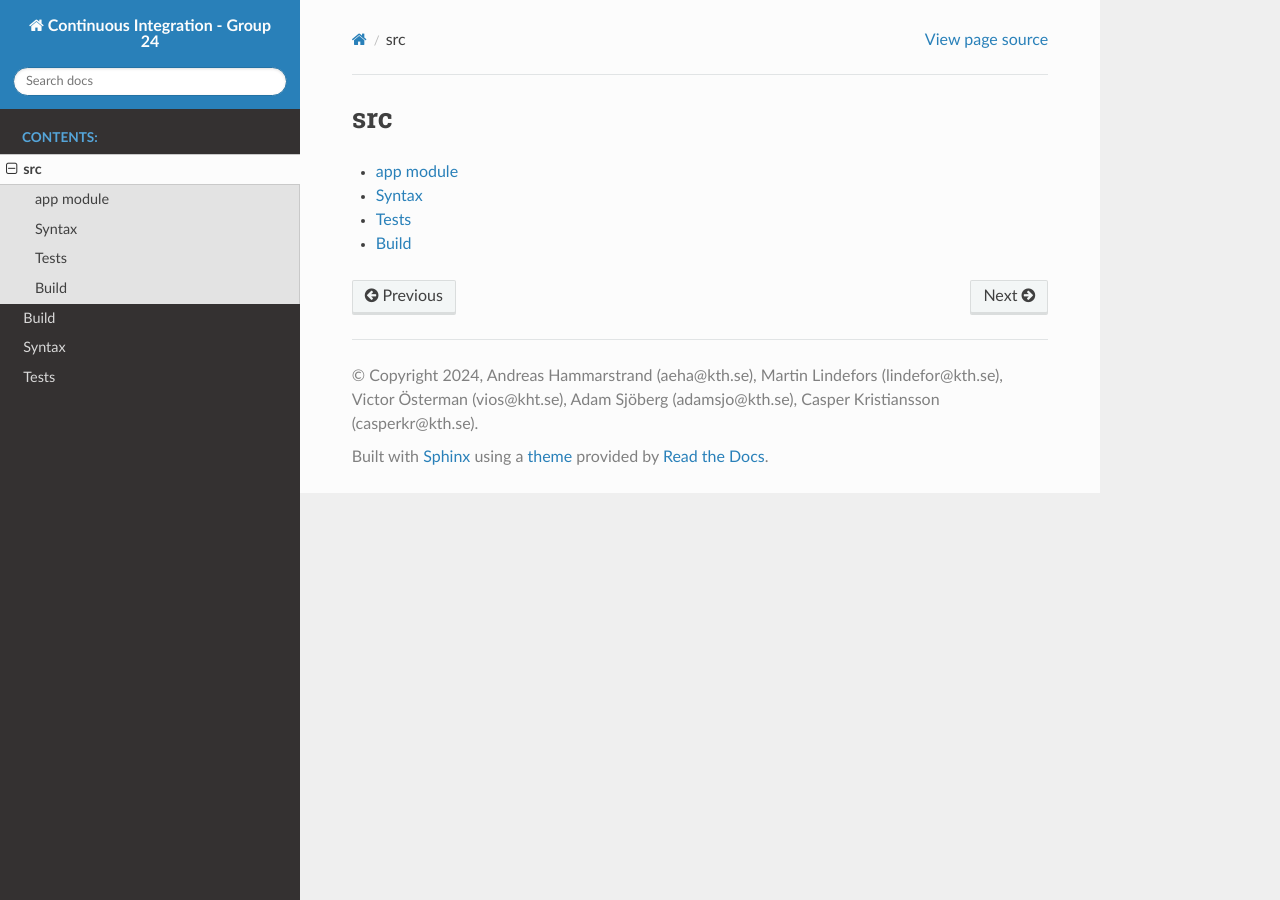
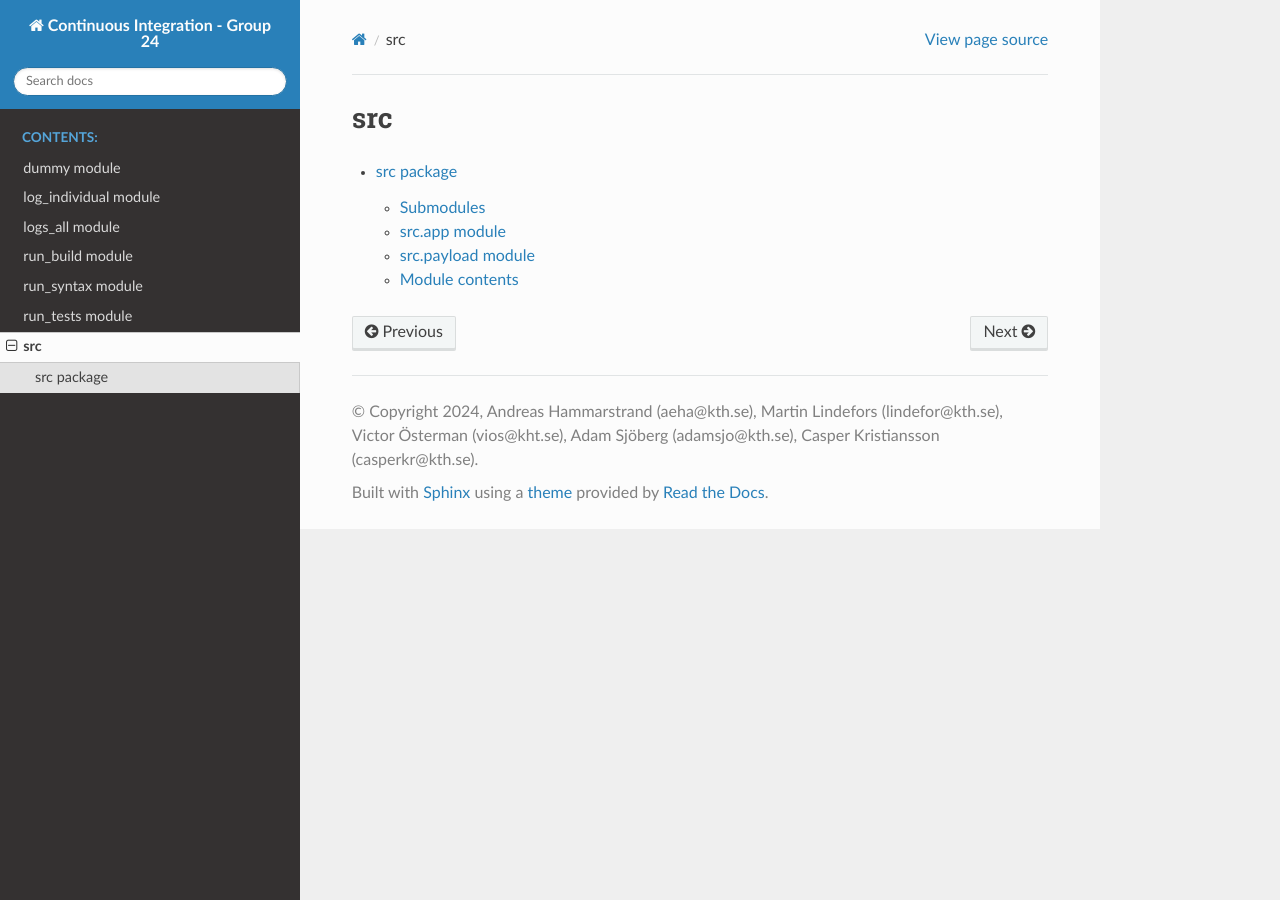
Before and after one commit to DD2480VT24-G24/DD2480G24-2, a Sphinx documentation site: the page built from docs/source/modules.rst, in a window 1280 px wide. Built offline with Sphinx 7.4.7 and the Read the Docs theme 2.0.0, drawn with Linux system fonts in a browser that asks for light colours; pages that are not in the unit, such as notebooks, are missing from menus.

Commit message:
Issue/#91 documentation add missing modules (#92)
Add missing modules to documentation

```diff
--- a/docs/source/conf.py
+++ b/docs/source/conf.py
@@ -28,11 +28,16 @@ pdf_documents = [('index', u'rst2pdf', u'Software Engineering Fundamentals Group
 # -- Options for HTML output -------------------------------------------------
 # https://www.sphinx-doc.org/en/master/usage/configuration.html#options-for-html-output
 
-html_theme = "sphinx_rtd_theme"
+html_theme = 'sphinx_rtd_theme'
 html_static_path = ['_static']
 
 # -- Path setup --------------------------------------------------------------
 import os
 import sys
 
+sys.path.insert(0, os.path.abspath('../..'))
+sys.path.insert(0, os.path.abspath('../../src/dummycode'))
+sys.path.insert(0, os.path.abspath('../../src/build'))
+sys.path.insert(0, os.path.abspath('../../src/logs'))
+sys.path.insert(0, os.path.abspath('../../src/utils'))
 sys.path.insert(0, os.path.abspath('../../src'))
--- a/docs/source/app.rst
+++ b/docs/source/dummy.rst
@@ -1,7 +1,7 @@
-app module
-==========
+dummy module
+============
 
-.. automodule:: app
+.. automodule:: dummy
    :members:
    :undoc-members:
    :show-inheritance:
--- /dev/null
+++ b/docs/source/log_individual.rst
@@ -0,0 +1,7 @@
+log\_individual module
+======================
+
+.. automodule:: log_individual
+   :members:
+   :undoc-members:
+   :show-inheritance:
--- a/docs/source/modules.rst
+++ b/docs/source/modules.rst
@@ -4,7 +4,4 @@ src
 .. toctree::
    :maxdepth: 4
 
-   app
-   syntax
-   tests
-   build
+   src
--- /dev/null
+++ b/docs/source/run_build.rst
@@ -0,0 +1,7 @@
+run\_build module
+=================
+
+.. automodule:: run_build
+   :members:
+   :undoc-members:
+   :show-inheritance:
--- /dev/null
+++ b/docs/source/run_syntax.rst
@@ -0,0 +1,7 @@
+run\_syntax module
+==================
+
+.. automodule:: run_syntax
+   :members:
+   :undoc-members:
+   :show-inheritance:
--- /dev/null
+++ b/docs/source/run_tests.rst
@@ -0,0 +1,7 @@
+run\_tests module
+=================
+
+.. automodule:: run_tests
+   :members:
+   :undoc-members:
+   :show-inheritance:
```
Also changed, not shown: docs/source/build.rst (deleted, +0 -7 lines), docs/source/index.rst (+11 -8 lines), docs/source/logs_all.rst (added, +7 -0 lines), docs/source/src.rst (added, +29 -0 lines), docs/source/syntax.rst (deleted, +0 -7 lines), docs/source/tests.rst (deleted, +0 -7 lines).
